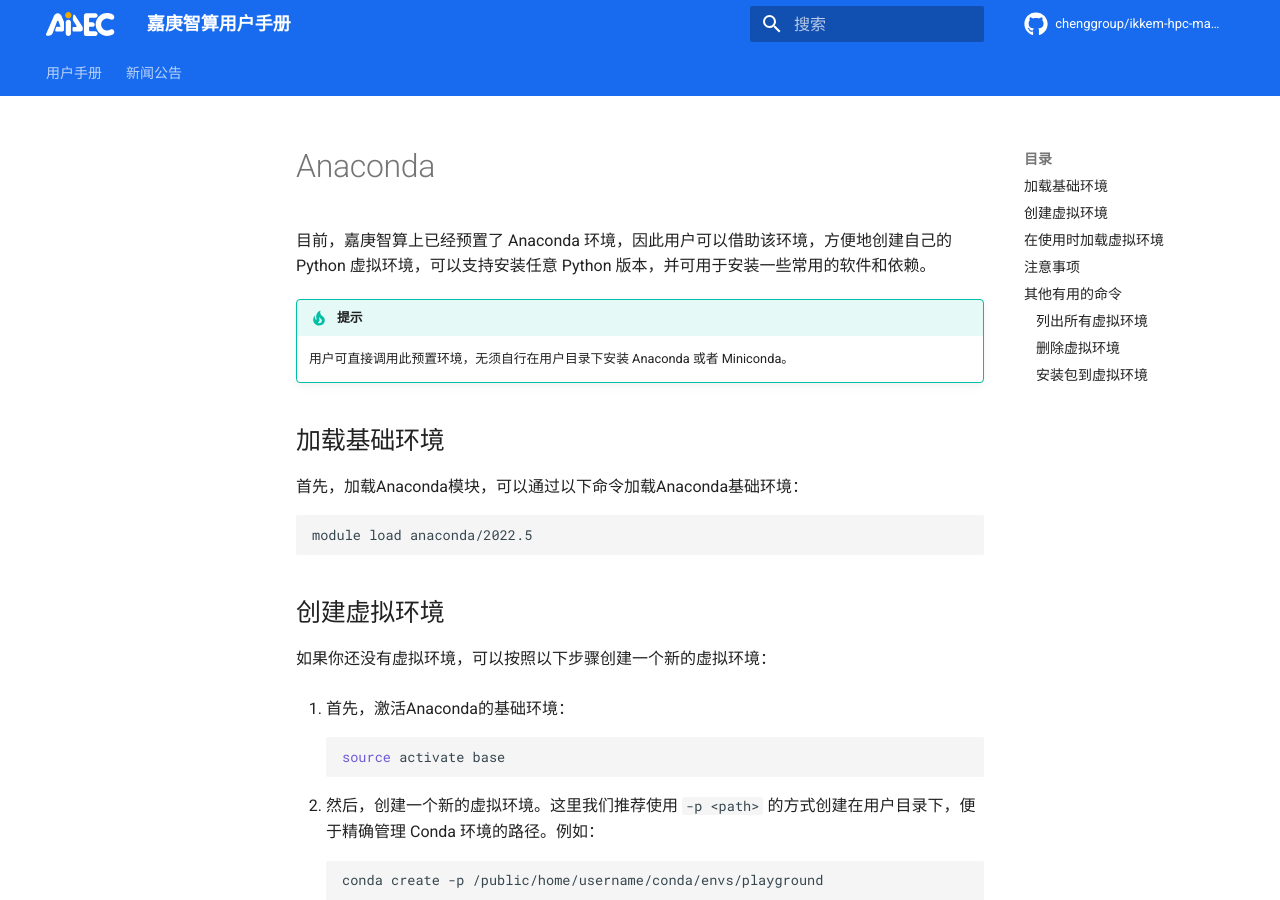
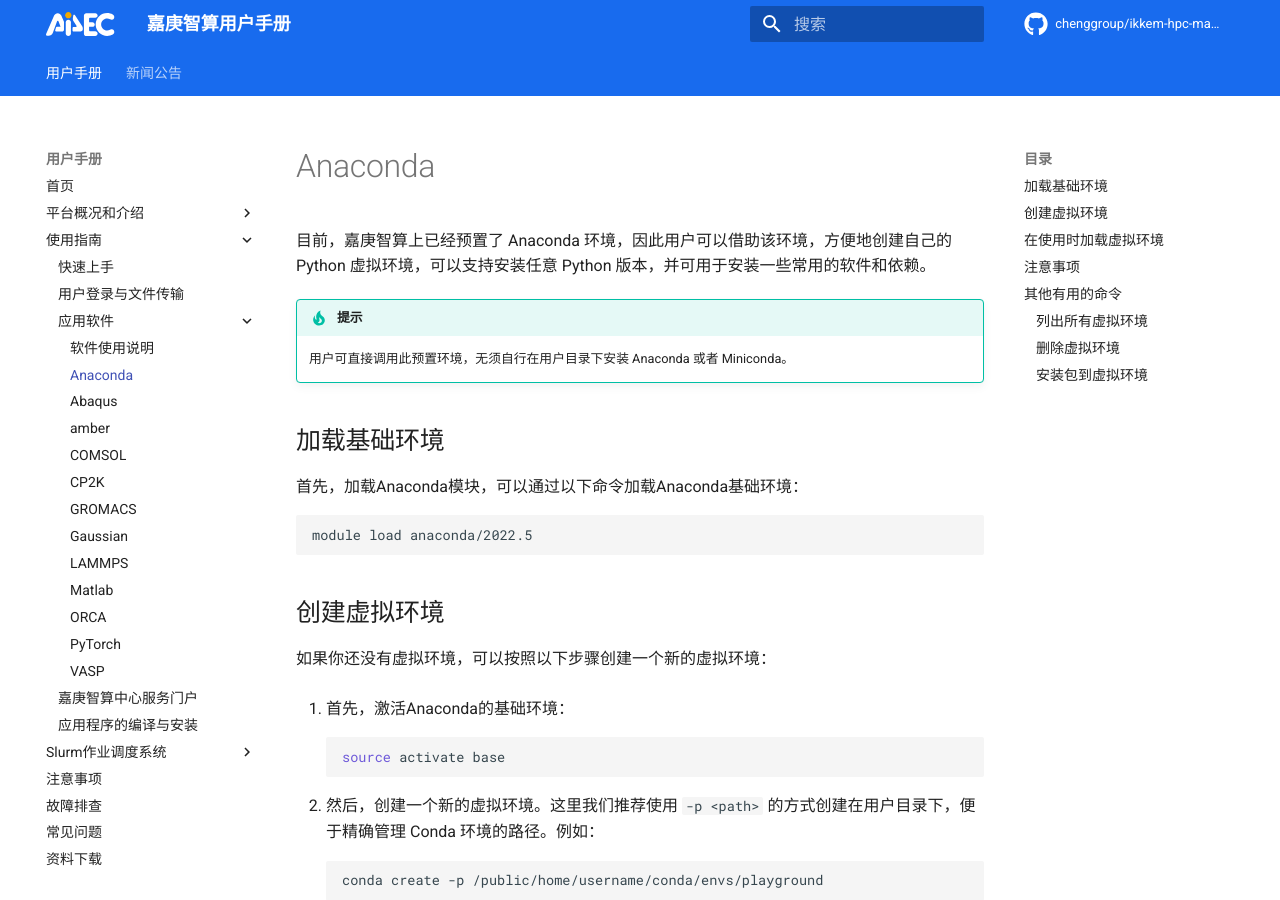
Before and after one commit to chenggroup/ikkem-hpc-manual, an MkDocs documentation site: the page built from docs/usage/apps/anaconda.md, in a window 1280 px wide and 900 px high. Built offline with MkDocs 1.6.1 and Material for MkDocs 9.7.7, drawn with Linux system fonts in a browser that asks for light colours; comment, search, counter and statistics services are not loaded.

Commit message:
fix: add anaconda in nav

```diff
--- a/mkdocs.yml
+++ b/mkdocs.yml
@@ -77,6 +77,7 @@
       - 用户登录与文件传输: usage/login.md
       - 应用软件:
         - usage/apps/index.md
+        - usage/apps/anaconda.md
         - usage/apps/abaqus.md
         - usage/apps/amber.md
         - usage/apps/comsol.md
```
